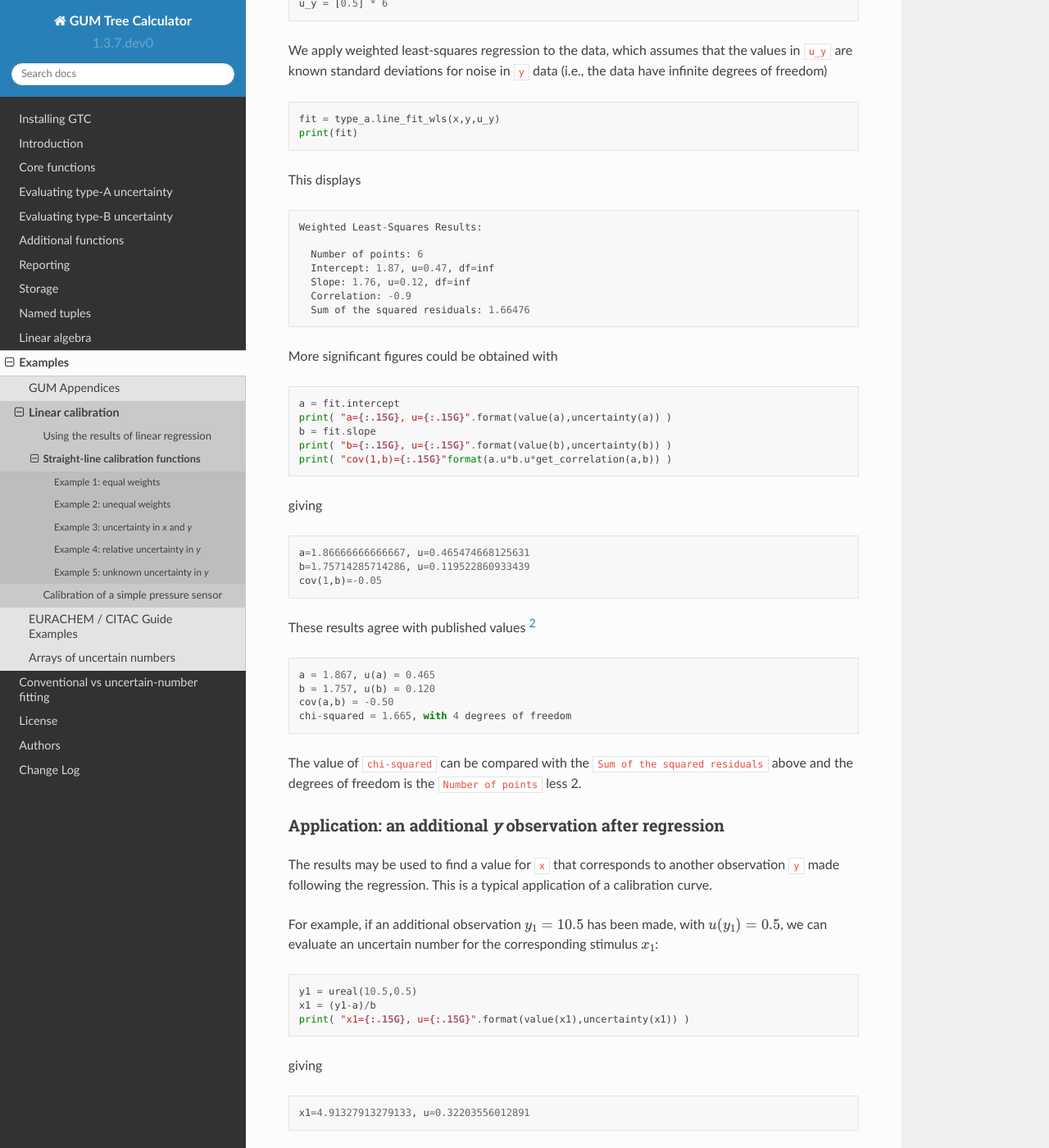
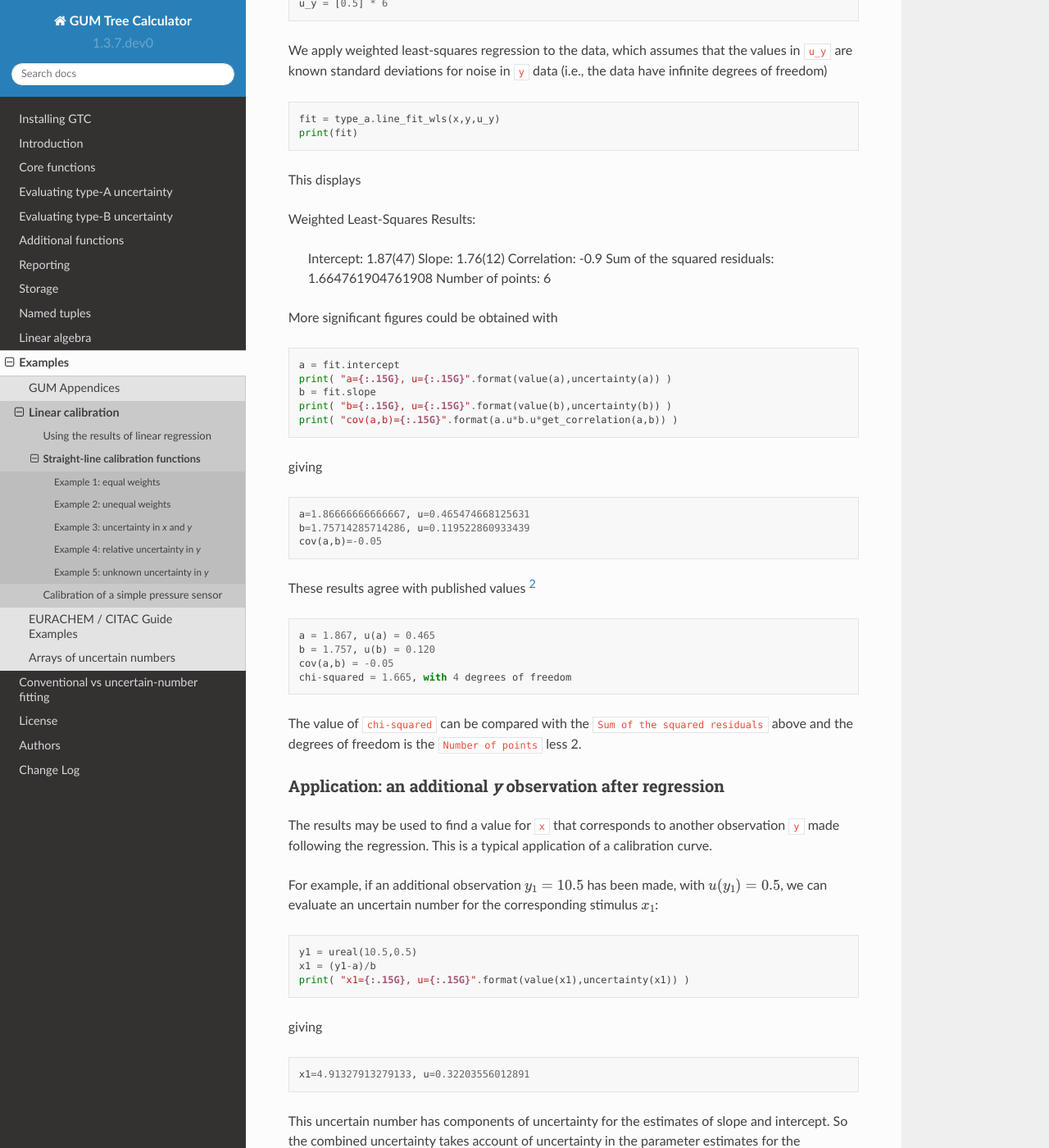
Before and after one commit to MSLNZ/GTC, a Sphinx documentation site: the page built from docs/API/straight_line_functions.rst, in a window 1280 px wide and 1400 px high, scrolled down 846 px. Shown: the whole window at 82% size. Built offline with Sphinx 7.4.7 and the Read the Docs theme 2.0.0, drawn with Linux system fonts in a browser that asks for light colours.

Commit message:
Some typo details in Example 1 checked and corrected

```diff
--- a/docs/API/straight_line_functions.rst
+++ b/docs/API/straight_line_functions.rst
@@ -29,13 +29,13 @@ We apply weighted least-squares regression to the data, which assumes that the v
 
 This displays ::
 
-    Weighted Least-Squares Results:
+Weighted Least-Squares Results:
 
-      Number of points: 6
-      Intercept: 1.87, u=0.47, df=inf
-      Slope: 1.76, u=0.12, df=inf
-      Correlation: -0.9
-      Sum of the squared residuals: 1.66476
+    Intercept:  1.87(47)
+    Slope:  1.76(12)
+    Correlation: -0.9
+    Sum of the squared residuals: 1.664761904761908
+    Number of points: 6
 
 More significant figures could be obtained with ::
 
@@ -43,19 +43,19 @@ More significant figures could be obtained with ::
     print( "a={:.15G}, u={:.15G}".format(value(a),uncertainty(a)) )
     b = fit.slope
     print( "b={:.15G}, u={:.15G}".format(value(b),uncertainty(b)) )
-    print( "cov(1,b)={:.15G}"format(a.u*b.u*get_correlation(a,b)) )
+    print( "cov(a,b)={:.15G}".format(a.u*b.u*get_correlation(a,b)) )
 
 giving ::
 
     a=1.86666666666667, u=0.465474668125631
     b=1.75714285714286, u=0.119522860933439
-    cov(1,b)=-0.05
+    cov(a,b)=-0.05
 
 These results agree with published values [#]_ ::
 
     a = 1.867, u(a) = 0.465
     b = 1.757, u(b) = 0.120
-    cov(a,b) = -0.50
+    cov(a,b) = -0.05
     chi-squared = 1.665, with 4 degrees of freedom
 
 The value of ``chi-squared`` can be compared with the ``Sum of the squared residuals`` above and the degrees of freedom is the ``Number of points`` less 2.
```
